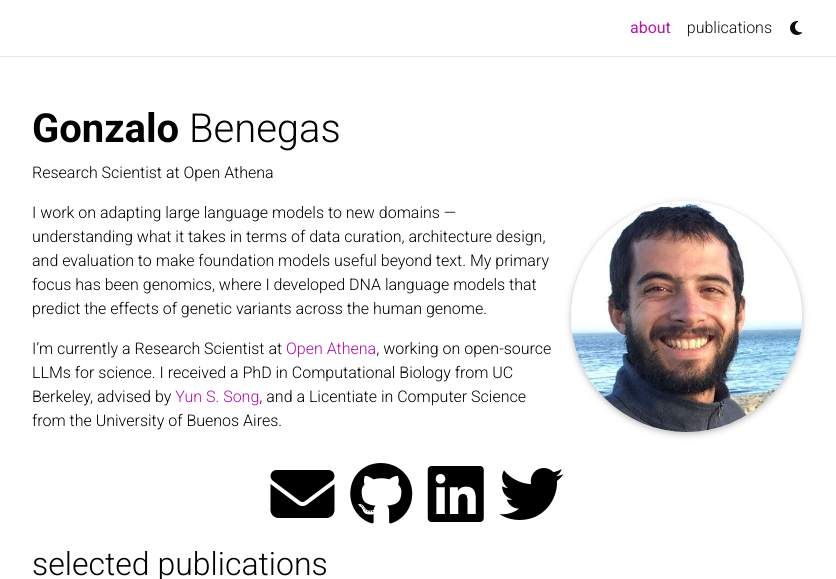
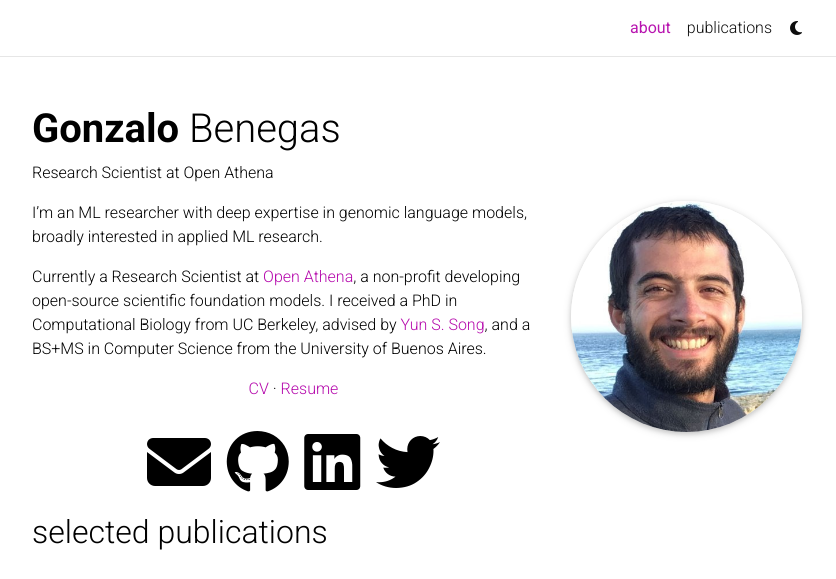
Before and after one commit to gonzalobenegas/gonzalobenegas.github.io, a Jekyll site: the page built from _pages/about.md, in a window 1280 px wide, cut to the strip 0-579 px from the top of the page. Shown: the whole strip, without its empty margins (223-1059 px from the left). Built offline with Jekyll 4.4.1, drawn with Linux system fonts in a browser that asks for light colours; full-size pictures stand in for the smaller copies a plugin makes; comment, search, counter and statistics services are not loaded; a style sheet for code colours, icons or effects is not loaded.

Commit message:
Update website

```diff
--- a/_pages/about.md
+++ b/_pages/about.md
@@ -16,6 +16,9 @@
 social: true  # includes social icons at the bottom of the page
 ---
 
-I work on adapting large language models to new domains — understanding what it takes in terms of data curation, architecture design, and evaluation to make foundation models useful beyond text. My primary focus has been genomics, where I developed DNA language models that predict the effects of genetic variants across the human genome.
+I'm an ML researcher with deep expertise in genomic language models, broadly interested in applied ML research.
 
-I'm currently a Research Scientist at [Open Athena](https://www.openathena.ai/), working on open-source LLMs for science. I received a PhD in Computational Biology from UC Berkeley, advised by [Yun S. Song](https://people.eecs.berkeley.edu/~yss/), and a Licentiate in Computer Science from the University of Buenos Aires.
+Currently a Research Scientist at [Open Athena](https://www.openathena.ai/), a non-profit developing open-source scientific foundation models. I received a PhD in Computational Biology from UC Berkeley, advised by [Yun S. Song](https://people.eecs.berkeley.edu/~yss/), and a BS+MS in Computer Science from the University of Buenos Aires.
+
+{: .text-center}
+[CV](/assets/pdf/Gonzalo_Benegas_CV.pdf) · [Resume](/assets/pdf/Gonzalo_Benegas_Resume.pdf)
```
Also changed, not shown: _bibliography/papers.bib (+9 -0 lines), _data/cv.yml (+36 -4 lines), _pages/cv.md (+1 -1 lines), 2 other files.
